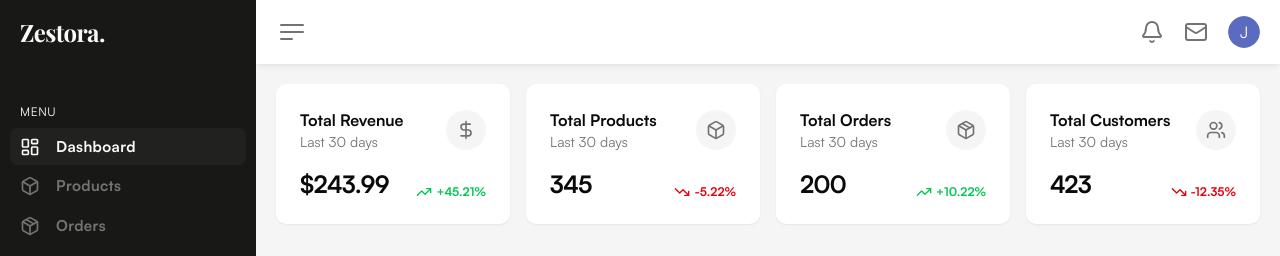
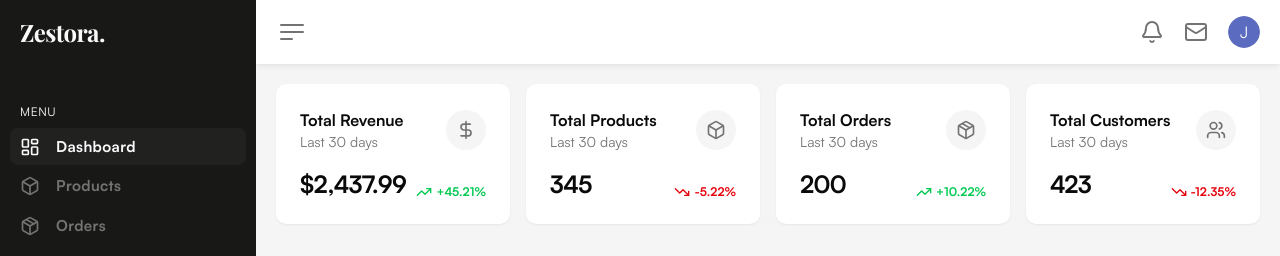
Before and after one commit to loqman1235/zestora, a Next.js app: page /dashboard in a window 1280 px wide. Shown: the top 256 px of the page. Built offline with nearby package versions, Linux system fonts and the light colour scheme; no server answers.

Commit message:
Fix Revenue total in MetricCard component for accurate display

```diff
--- a/app/(dashboard)/dashboard/page.tsx
+++ b/app/(dashboard)/dashboard/page.tsx
@@ -12,7 +12,7 @@ const DashboardPage = () => {
     <div className="grid w-full grid-cols-1 gap-4 md:grid-cols-4">
       <MetricCard
         title="Revenue"
-        total={243.99}
+        total={2437.99}
         icon={DollarSign}
         percentage={45.21}
         isRevenue
```
